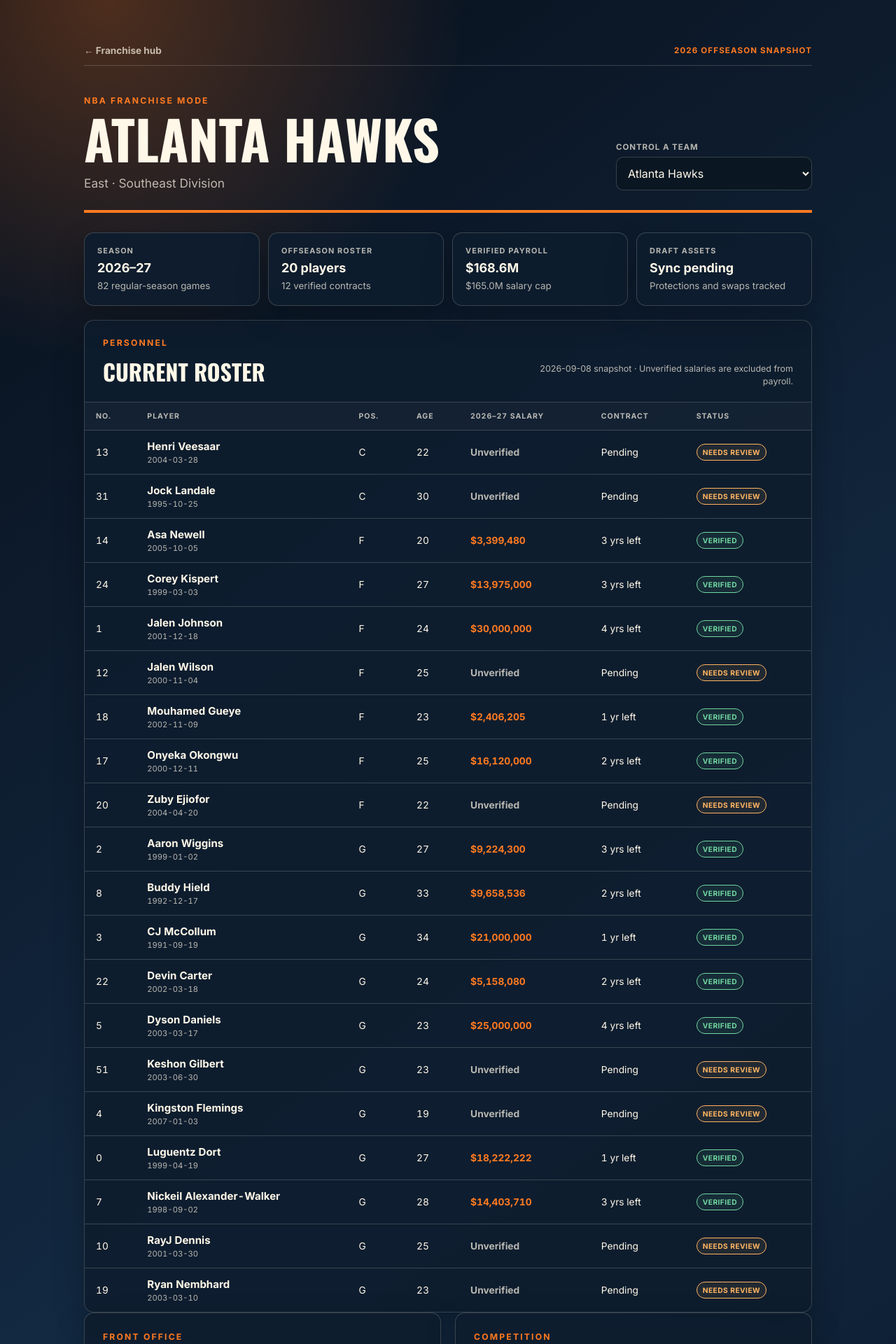
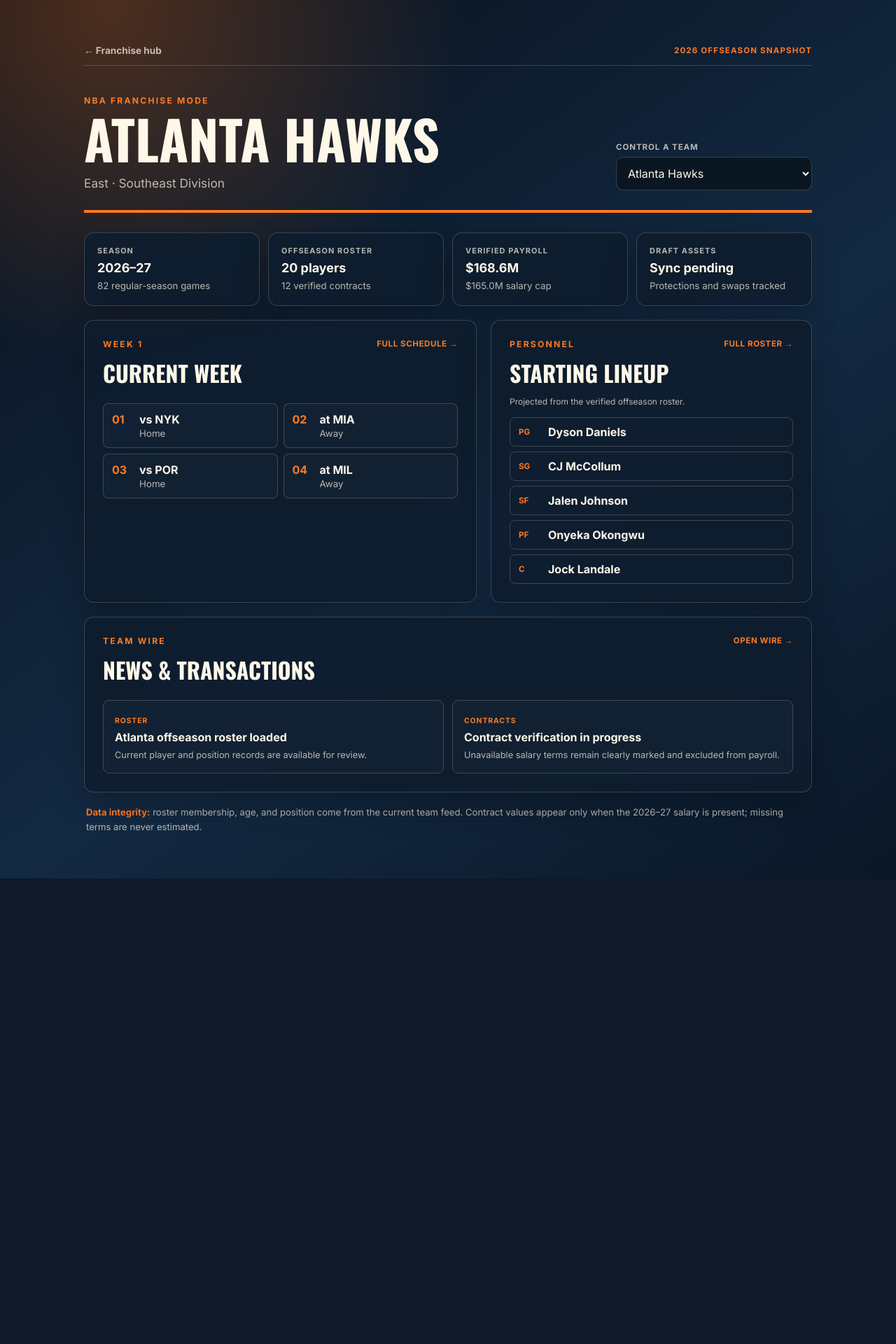
Before and after one commit to Kreeger21/top-ten-sports, a Flask app: page /franchise/nba in a window 1280 px wide. Shown: the top 1920 px of the page at 70% size. After the commit the page ends 1255 px from the top, so only its background shows below. Run offline with Flask 3, Linux system fonts and the light colour scheme.

Commit message:
Build NBA franchise team hub

```diff
--- a/app.py
+++ b/app.py
@@ -905,6 +905,21 @@ def nba_franchise():
     team_code = request.args.get("team", "ATL").upper()
     return render_template("nba_franchise.html", teams=nba_franchise_service.TEAMS,
                            **nba_franchise_service.team_overview(team_code))
+@app.route("/franchise/nba/roster")
+def nba_franchise_roster():
+    team_code = request.args.get("team", "ATL").upper()
+    return render_template("nba_franchise_roster.html", teams=nba_franchise_service.TEAMS,
+                           **nba_franchise_service.team_overview(team_code))
+@app.route("/franchise/nba/schedule")
+def nba_franchise_schedule():
+    team_code = request.args.get("team", "ATL").upper()
+    return render_template("nba_franchise_schedule.html", teams=nba_franchise_service.TEAMS,
+                           **nba_franchise_service.team_overview(team_code))
+@app.route("/franchise/nba/news")
+def nba_franchise_news():
+    team_code = request.args.get("team", "ATL").upper()
+    return render_template("nba_franchise_news.html", teams=nba_franchise_service.TEAMS,
+                           **nba_franchise_service.team_overview(team_code))
 @app.route("/mlb")
 def mlb_home(): return _sport_home("mlb")
 @app.route("/mlb/leaderboard")
--- a/static/styles.css
+++ b/static/styles.css
@@ -1172,6 +1172,33 @@ body.nba-franchise h1,body.nba-franchise h2 { font-family:"Oswald Sports","Arial
 .franchise-status-grid span { color:var(--muted); font-size:.68rem; font-weight:800; letter-spacing:.1em; text-transform:uppercase; }
 .franchise-status-grid strong { font-size:1.12rem; }
 .franchise-status-grid small { color:var(--muted); line-height:1.35; }
+.franchise-hub-grid { display:grid; grid-template-columns:1.1fr .9fr; gap:20px; }
+.hub-preview { position:relative; display:block; color:var(--ink); text-decoration:none; transition:border-color .16s ease,transform .16s ease,box-shadow .16s ease; }
+.hub-preview:hover,.hub-preview:focus-visible { border-color:var(--accent); transform:translateY(-2px); box-shadow:0 22px 52px rgba(0,0,0,.34); outline:none; }
+.news-hub { grid-column:1/-1; }
+.preview-heading { display:flex; align-items:start; justify-content:space-between; gap:18px; }
+.preview-heading h2 { margin:2px 0 0; }
+.preview-heading > span { color:var(--accent); font-size:.72rem; font-weight:850; letter-spacing:.05em; white-space:nowrap; text-transform:uppercase; }
+.projection-note { margin:-10px 0 15px; color:var(--muted); font-size:.75rem; }
+.week-schedule,.starting-five,.full-schedule { margin:0; padding:0; list-style:none; }
+.week-schedule { display:grid; grid-template-columns:1fr 1fr; gap:8px; }
+.week-schedule li,.full-schedule li { display:grid; grid-template-columns:30px 1fr; gap:2px 9px; padding:12px; border:1px solid var(--line); border-radius:8px; background:rgba(255,255,255,.02); }
+.week-schedule b,.full-schedule b { grid-row:span 2; color:var(--accent); }
+.week-schedule small,.full-schedule small { color:var(--muted); }
+.starting-five { display:grid; gap:7px; }
+.starting-five li { display:grid; grid-template-columns:42px 1fr; align-items:center; min-height:42px; padding:0 12px; border:1px solid var(--line); border-radius:8px; }
+.starting-five b { color:var(--accent); font-size:.72rem; }
+.update-list { display:grid; grid-template-columns:1fr 1fr; gap:12px; }
+.update-list article,.team-wire article { padding:16px; border:1px solid var(--line); border-radius:9px; background:rgba(255,255,255,.02); }
+.update-list small,.team-wire small { color:var(--accent); font-size:.65rem; font-weight:850; letter-spacing:.09em; text-transform:uppercase; }
+.update-list strong { display:block; margin:6px 0; }
+.update-list p,.team-wire p { margin:0; color:var(--muted); font-size:.8rem; line-height:1.5; }
+.detail-back { display:inline-block; margin:0 0 16px; color:var(--accent); font-size:.78rem; font-weight:800; text-decoration:none; text-transform:uppercase; }
+.detail-panel { margin-bottom:24px; padding:0; overflow:hidden; }
+.full-schedule { display:grid; grid-template-columns:repeat(4,1fr); gap:9px; padding:24px 26px 28px; }
+.team-wire { display:grid; gap:12px; padding:24px 26px 12px; }
+.team-wire h3 { margin:7px 0; font-size:1.05rem; }
+.wire-disclaimer { margin:8px 26px 26px; padding:14px; border-left:3px solid var(--accent); color:var(--muted); background:rgba(255,122,33,.06); font-size:.78rem; }
 .franchise-workspace { display:grid; grid-template-columns:1fr 1fr; gap:20px; }
 .franchise-panel { padding:26px; }
 .franchise-panel h2 { margin:0 0 20px; font-size:2rem; }
@@ -1203,8 +1230,9 @@ body.nba-franchise h1,body.nba-franchise h2 { font-family:"Oswald Sports","Arial
 .contract-status.pending { color:#ffb562; background:rgba(255,181,98,.08); }
 .empty-roster { margin:0; padding:28px 26px; color:var(--muted); }
 .data-integrity-note { margin:18px 3px 0; }.data-integrity-note strong { color:var(--accent); }
-@media(max-width:760px){.franchise-team-hero{grid-template-columns:1fr}.franchise-status-grid{grid-template-columns:1fr 1fr}.franchise-workspace{grid-template-columns:1fr}.schedule-preview ol{grid-template-columns:1fr 1fr}.roster-heading{align-items:start;flex-direction:column;gap:8px}.roster-heading>p{text-align:left}}
-@media(max-width:480px){.franchise-status-grid,.schedule-preview ol,.rule-list{grid-template-columns:1fr}}
+@media(max-width:900px){.full-schedule{grid-template-columns:repeat(3,1fr)}}
+@media(max-width:760px){.franchise-team-hero{grid-template-columns:1fr}.franchise-status-grid{grid-template-columns:1fr 1fr}.franchise-hub-grid,.franchise-workspace{grid-template-columns:1fr}.news-hub{grid-column:auto}.schedule-preview ol,.full-schedule{grid-template-columns:1fr 1fr}.roster-heading{align-items:start;flex-direction:column;gap:8px}.roster-heading>p{text-align:left}}
+@media(max-width:480px){.franchise-status-grid,.schedule-preview ol,.full-schedule,.rule-list,.week-schedule,.update-list{grid-template-columns:1fr}.preview-heading{align-items:start;flex-direction:column;gap:4px}.preview-heading>span{margin-bottom:8px}}
 @media(max-width:480px) {
   .mode-hero { grid-template-columns:1fr 82px; }
   .mode-brand-logo { width:78px; height:95px; }
--- /dev/null
+++ b/templates/_nba_franchise_header.html
@@ -0,0 +1,2 @@
+<nav class="top-nav"><a href="{{ url_for('franchise_home') }}">← Franchise hub</a><span>{{ snapshot }} snapshot</span></nav>
+<header class="franchise-team-hero"><div><p class="eyebrow">NBA Franchise Mode</p><h1>{{ team.city }} {{ team.name }}</h1><p class="intro">{{ team.conference }} · {{ team.division }} Division</p></div><form method="get"><label for="team-select"><span>Control a team</span></label><select id="team-select" name="team" onchange="this.form.submit()">{% for option in teams %}<option value="{{ option.code }}" {% if option.code == team.code %}selected{% endif %}>{{ option.city }} {{ option.name }}</option>{% endfor %}</select></form></header>
--- a/templates/nba_franchise.html
+++ b/templates/nba_franchise.html
@@ -1,10 +1,11 @@
 <!doctype html><html lang="en"><head><meta charset="utf-8"><meta name="viewport" content="width=device-width,initial-scale=1"><title>{{ team.city }} {{ team.name }} · Franchise Mode</title><link rel="stylesheet" href="{{ url_for('static',filename='styles.css') }}"></head>
 <body class="nba-franchise"><main class="page-shell franchise-dashboard">
-<nav class="top-nav"><a href="{{ url_for('franchise_home') }}">← Franchise hub</a><span>{{ snapshot }} snapshot</span></nav>
-<header class="franchise-team-hero"><div><p class="eyebrow">NBA Franchise Mode</p><h1>{{ team.city }} {{ team.name }}</h1><p class="intro">{{ team.conference }} · {{ team.division }} Division</p></div><form method="get"><label for="team-select"><span>Control a team</span></label><select id="team-select" name="team" onchange="this.form.submit()">{% for option in teams %}<option value="{{ option.code }}" {% if option.code == team.code %}selected{% endif %}>{{ option.city }} {{ option.name }}</option>{% endfor %}</select></form></header>
+{% include '_nba_franchise_header.html' %}
 <section class="franchise-status-grid"><article><span>Season</span><strong>2026–27</strong><small>82 regular-season games</small></article><article><span>Offseason roster</span><strong>{{ roster|length }} players</strong><small>{{ verified_contracts }} verified contracts</small></article><article><span>Verified payroll</span><strong>${{ "%.1f"|format(verified_payroll / 1000000) }}M</strong><small>${{ "%.1f"|format(financial_rules.salary_cap / 1000000) }}M salary cap</small></article><article><span>Draft assets</span><strong>Sync pending</strong><small>Protections and swaps tracked</small></article></section>
-<section class="franchise-panel roster-panel"><div class="roster-heading"><div><p class="eyebrow">Personnel</p><h2>Current roster</h2></div><p>{{ snapshot_at }} snapshot · Unverified salaries are excluded from payroll.</p></div>{% if roster %}<div class="roster-table-wrap"><table class="franchise-roster-table"><thead><tr><th>No.</th><th>Player</th><th>Pos.</th><th>Age</th><th>2026–27 salary</th><th>Contract</th><th>Status</th></tr></thead><tbody>{% for player in roster %}<tr><td>{{ player.jersey or '—' }}</td><td><strong>{{ player.name }}</strong><small>{{ player.birthdate }}</small></td><td>{{ player.position }}</td><td>{{ player.age or '—' }}</td><td class="salary-cell">{% if player.salary %}${{ "{:,.0f}".format(player.salary) }}{% else %}<span>Unverified</span>{% endif %}</td><td>{% if player.years_remaining %}{{ player.years_remaining }} yr{% if player.years_remaining != 1 %}s{% endif %} left{% else %}Pending{% endif %}</td><td><span class="contract-status {{ 'verified' if player.contract_verified else 'pending' }}">{{ 'Verified' if player.contract_verified else 'Needs review' }}</span></td></tr>{% endfor %}</tbody></table></div>{% else %}<p class="empty-roster">Roster data is not available for this team.</p>{% endif %}</section>
-<section class="franchise-workspace"><article class="franchise-panel"><p class="eyebrow">Front office</p><h2>League rules active</h2><div class="rule-list"><p><b>{{ roster_rules.standard_max }}</b><span>standard contracts maximum</span></p><p><b>{{ roster_rules.two_way_max }}</b><span>two-way contracts maximum</span></p><p><b>${{ "%.1f"|format(financial_rules.luxury_tax / 1000000) }}M</b><span>luxury-tax line</span></p><p><b>${{ "%.1f"|format(financial_rules.second_apron / 1000000) }}M</b><span>second apron</span></p></div></article><article class="franchise-panel"><p class="eyebrow">Competition</p><h2>Road to the Finals</h2><div class="season-path"><span>82 games</span><i>→</i><span>Seeds 1–6</span><i>+</i><span>Play-In 7–10</span><i>→</i><span>Best-of-7</span></div><p class="panel-note">All playoff rounds use the {{ postseason_rules.home_format }} home-court format.</p></article></section>
-<section class="franchise-panel schedule-preview"><div><p class="eyebrow">Schedule model</p><h2>Opening eight games</h2><p class="panel-note">The league publishes {{ schedule_rules.published_games }} matchups; the final {{ schedule_rules.nba_cup_assigned_games }} are assigned from NBA Cup results.</p></div><ol>{% for game in schedule[:8] %}<li><span>{{ "%02d"|format(game.game) }}</span><strong>{{ "vs" if game.home else "at" }} {{ game.opponent }}</strong><small>{{ "Home" if game.home else "Away" }}</small></li>{% endfor %}</ol></section>
+<section class="franchise-hub-grid">
+<a class="franchise-panel hub-preview schedule-hub" href="{{ url_for('nba_franchise_schedule',team=team.code) }}"><div class="preview-heading"><div><p class="eyebrow">Week 1</p><h2>Current week</h2></div><span>Full schedule →</span></div><ol class="week-schedule">{% for game in current_week %}<li><b>{{ "%02d"|format(game.game) }}</b><strong>{{ "vs" if game.home else "at" }} {{ game.opponent }}</strong><small>{{ "Home" if game.home else "Away" }}</small></li>{% endfor %}</ol></a>
+<a class="franchise-panel hub-preview lineup-hub" href="{{ url_for('nba_franchise_roster',team=team.code) }}"><div class="preview-heading"><div><p class="eyebrow">Personnel</p><h2>Starting lineup</h2></div><span>Full roster →</span></div><p class="projection-note">Projected from the verified offseason roster.</p><ol class="starting-five">{% for player in starting_lineup %}<li><b>{{ player.slot }}</b><strong>{{ player.name }}</strong></li>{% endfor %}</ol></a>
+<a class="franchise-panel hub-preview news-hub" href="{{ url_for('nba_franchise_news',team=team.code) }}"><div class="preview-heading"><div><p class="eyebrow">Team wire</p><h2>News & transactions</h2></div><span>Open wire →</span></div><div class="update-list">{% for item in team_updates[:2] %}<article><small>{{ item.type }}</small><strong>{{ item.title }}</strong><p>{{ item.detail }}</p></article>{% endfor %}</div></a>
+</section>
 <p class="data-integrity-note"><strong>Data integrity:</strong> roster membership, age, and position come from the current team feed. Contract values appear only when the 2026–27 salary is present; missing terms are never estimated.</p>
 </main></body></html>
--- /dev/null
+++ b/templates/nba_franchise_news.html
@@ -0,0 +1,4 @@
+<!doctype html><html lang="en"><head><meta charset="utf-8"><meta name="viewport" content="width=device-width,initial-scale=1"><title>{{ team.city }} {{ team.name }} Team Wire</title><link rel="stylesheet" href="{{ url_for('static',filename='styles.css') }}"></head><body class="nba-franchise"><main class="page-shell franchise-dashboard">
+{% include '_nba_franchise_header.html' %}<a class="detail-back" href="{{ url_for('nba_franchise',team=team.code) }}">← Team home</a>
+<section class="franchise-panel detail-panel"><div class="roster-heading"><div><p class="eyebrow">Front office</p><h2>News & transactions</h2></div><p>Verified franchise updates and league-system activity.</p></div><div class="team-wire">{% for item in team_updates %}<article><small>{{ item.type }}</small><h3>{{ item.title }}</h3><p>{{ item.detail }}</p></article>{% endfor %}</div><p class="wire-disclaimer">Live transaction reporting is not connected yet. No trades, signings, or releases are fabricated.</p></section>
+</main></body></html>
--- /dev/null
+++ b/templates/nba_franchise_roster.html
@@ -0,0 +1,4 @@
+<!doctype html><html lang="en"><head><meta charset="utf-8"><meta name="viewport" content="width=device-width,initial-scale=1"><title>{{ team.city }} {{ team.name }} Roster</title><link rel="stylesheet" href="{{ url_for('static',filename='styles.css') }}"></head><body class="nba-franchise"><main class="page-shell franchise-dashboard">
+{% include '_nba_franchise_header.html' %}<a class="detail-back" href="{{ url_for('nba_franchise',team=team.code) }}">← Team home</a>
+<section class="franchise-panel roster-panel"><div class="roster-heading"><div><p class="eyebrow">Personnel</p><h2>Full roster</h2></div><p>{{ snapshot_at }} snapshot · Unverified salaries are excluded from payroll.</p></div>{% if roster %}<div class="roster-table-wrap"><table class="franchise-roster-table"><thead><tr><th>No.</th><th>Player</th><th>Pos.</th><th>Age</th><th>2026–27 salary</th><th>Contract</th><th>Status</th></tr></thead><tbody>{% for player in roster %}<tr><td>{{ player.jersey or '—' }}</td><td><strong>{{ player.name }}</strong><small>{{ player.birthdate }}</small></td><td>{{ player.position }}</td><td>{{ player.age or '—' }}</td><td class="salary-cell">{% if player.salary %}${{ "{:,.0f}".format(player.salary) }}{% else %}<span>Unverified</span>{% endif %}</td><td>{% if player.years_remaining %}{{ player.years_remaining }} yr{% if player.years_remaining != 1 %}s{% endif %} left{% else %}Pending{% endif %}</td><td><span class="contract-status {{ 'verified' if player.contract_verified else 'pending' }}">{{ 'Verified' if player.contract_verified else 'Needs review' }}</span></td></tr>{% endfor %}</tbody></table></div>{% endif %}</section>
+</main></body></html>
--- /dev/null
+++ b/templates/nba_franchise_schedule.html
@@ -0,0 +1,4 @@
+<!doctype html><html lang="en"><head><meta charset="utf-8"><meta name="viewport" content="width=device-width,initial-scale=1"><title>{{ team.city }} {{ team.name }} Schedule</title><link rel="stylesheet" href="{{ url_for('static',filename='styles.css') }}"></head><body class="nba-franchise"><main class="page-shell franchise-dashboard">
+{% include '_nba_franchise_header.html' %}<a class="detail-back" href="{{ url_for('nba_franchise',team=team.code) }}">← Team home</a>
+<section class="franchise-panel detail-panel"><div class="roster-heading"><div><p class="eyebrow">2026–27 season</p><h2>Full schedule</h2></div><p>82-game simulation schedule · NBA Cup assignments are included in the model.</p></div><ol class="full-schedule">{% for game in schedule %}<li><b>{{ "%02d"|format(game.game) }}</b><strong>{{ "vs" if game.home else "at" }} {{ game.opponent }}</strong><small>{{ "Home" if game.home else "Away" }}</small></li>{% endfor %}</ol></section>
+</main></body></html>
```
Also changed, not shown: nba_franchise_service.py (+32 -0 lines), tests/test_app.py (+19 -1 lines).
